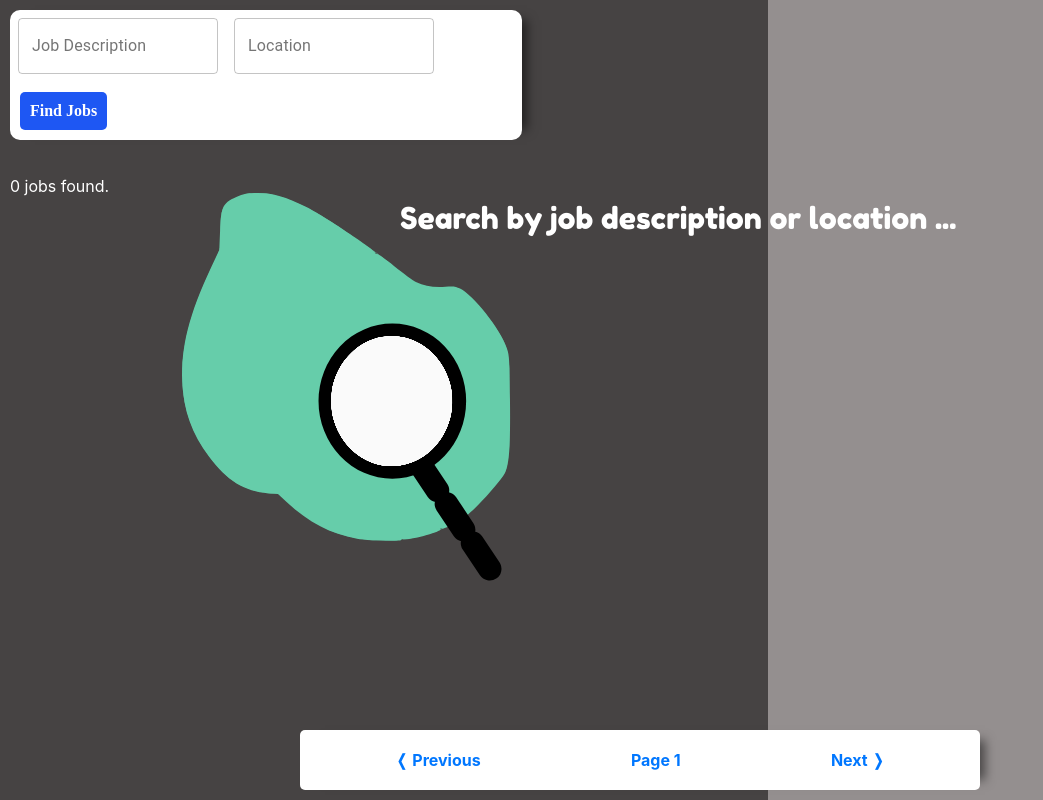
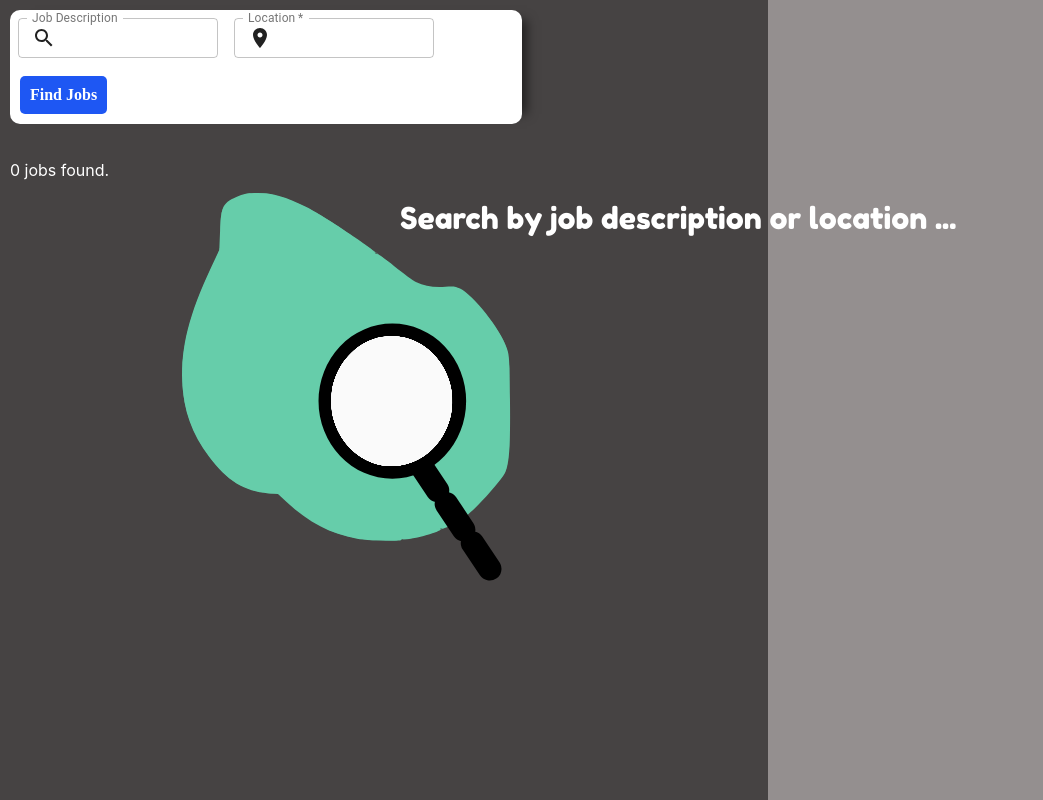
Before and after one commit to dillonkmcquade/job-search-engine, a React (Create React App) app: page / in a window 1280 px wide. Shown: the whole page, without its empty margins (0-1043 px from the left). Built offline with nearby package versions, Linux system fonts and the light colour scheme; a web font is replaced by a local one.

Commit message:
added form validation and conditionally rendering pageination bar

```diff
--- a/src/App.js
+++ b/src/App.js
@@ -8,6 +8,9 @@ import DescriptionCard from "./components/description-card/description-card.comp
 import ErrorBoundary from "./components/ErrorBoundary";
 import PageinationBar from "./components/pageination-bar/pageination-bar.component";
 import SearchBlob from "./components/search-blob/search-blob.component";
+import RoomIcon from "@material-ui/icons/Room";
+import InputAdornment from "@material-ui/core/InputAdornment";
+import SearchIcon from "@material-ui/icons/Search";
 
 const useStyles = makeStyles(theme => ({
   root: {
@@ -26,6 +29,7 @@ const App = () => {
   const [isDisplayHidden, toggleHidden] = useState(false);
   const [isLoading, setLoading] = useState(false);
   const [page, setPage] = useState(1);
+  const [errorStatus, setErrorStatus] = useState(false);
 
   const classes = useStyles();
 
@@ -74,9 +78,14 @@ const App = () => {
 
   const onSubmit = event => {
     event.preventDefault();
+    if (location === "") {
+      return setErrorStatus(true);
+    } else {
       setLoading(true);
       fetchData();
       setPage(1);
+      setErrorStatus(false);
+    }
   };
 
   const closeDescriptionCard = () => {
@@ -92,20 +101,39 @@ const App = () => {
     <div className="App">
       <form
         className={`${classes.root} search-bar`}
-        noValidate
+        Validate
         autoComplete="off"
       >
         <TextField
           id="outlined-basic"
           label="Job Description"
+          InputProps={{
+            startAdornment: (
+              <InputAdornment position="start">
+                <SearchIcon />
+              </InputAdornment>
+            )
+          }}
           variant="outlined"
+          size="small"
           value={description}
           onChange={event => setDescription(event.target.value)}
         />
         <TextField
-          id="outlined-basic"
+          required
+          id="input-with-icon-textfield"
           label="Location"
           variant="outlined"
+          size="small"
+          InputProps={{
+            startAdornment: (
+              <InputAdornment position="start">
+                <RoomIcon />
+              </InputAdornment>
+            )
+          }}
+          error={errorStatus}
+          helperText={errorStatus ? "Field required" : null}
           value={location}
           onChange={event => setLocation(event.target.value)}
         />
@@ -138,11 +166,14 @@ const App = () => {
           closeDescriptionCard={closeDescriptionCard}
         />
       ) : null}
+      {!jobs.jobData.length ? null : jobs.jobData.length === 50 || page > 1 ? (
         <PageinationBar
+          jobs={jobs}
           page={page}
           nextPage={nextPage}
           previousPage={previousPage}
         />
+      ) : null}
     </div>
   );
 };
--- a/src/components/pageination-bar/pageination-bar.component.jsx
+++ b/src/components/pageination-bar/pageination-bar.component.jsx
@@ -1,14 +1,20 @@
 import React from "react";
-import './pageination-bar.styles.scss';
+import "./pageination-bar.styles.scss";
 
-const PageinationBar = ({page, nextPage, previousPage}) => {
+const PageinationBar = ({ jobs, page, nextPage, previousPage }) => {
   return (
     <div className="pagination">
-      <span className="pageination-btn" onClick={() => previousPage()}>
+      <span
+        className={page === 1 ? "page-one" : "pageination-btn"}
+        onClick={() => previousPage()}
+      >
         &#10092; Previous
       </span>
       <span className="current-page">Page {page}</span>
-      <span className="pageination-btn" onClick={() => nextPage()}>
+      <span
+        className={jobs.jobData.length < 50 ? "page-one" : "pageination-btn"}
+        onClick={() => nextPage()}
+      >
         Next &#10093;
       </span>
     </div>
--- a/src/components/pageination-bar/pageination-bar.styles.scss
+++ b/src/components/pageination-bar/pageination-bar.styles.scss
@@ -27,4 +27,8 @@
       color: lightskyblue;
     }
   }
+
+  .page-one {
+    color: lightskyblue;
+  }
 }
```
Lines whose indentation alone changed are shown as unchanged.
